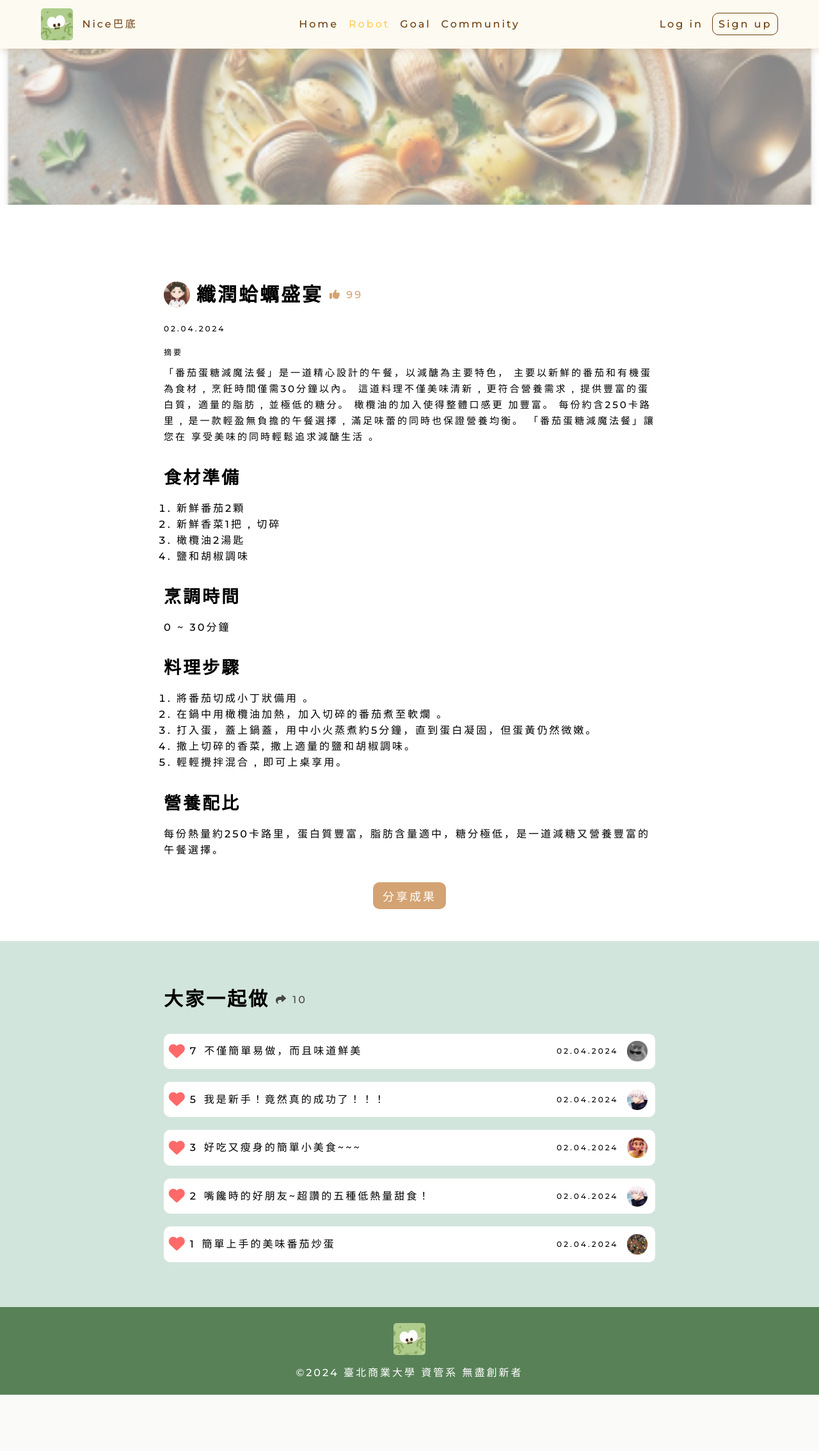
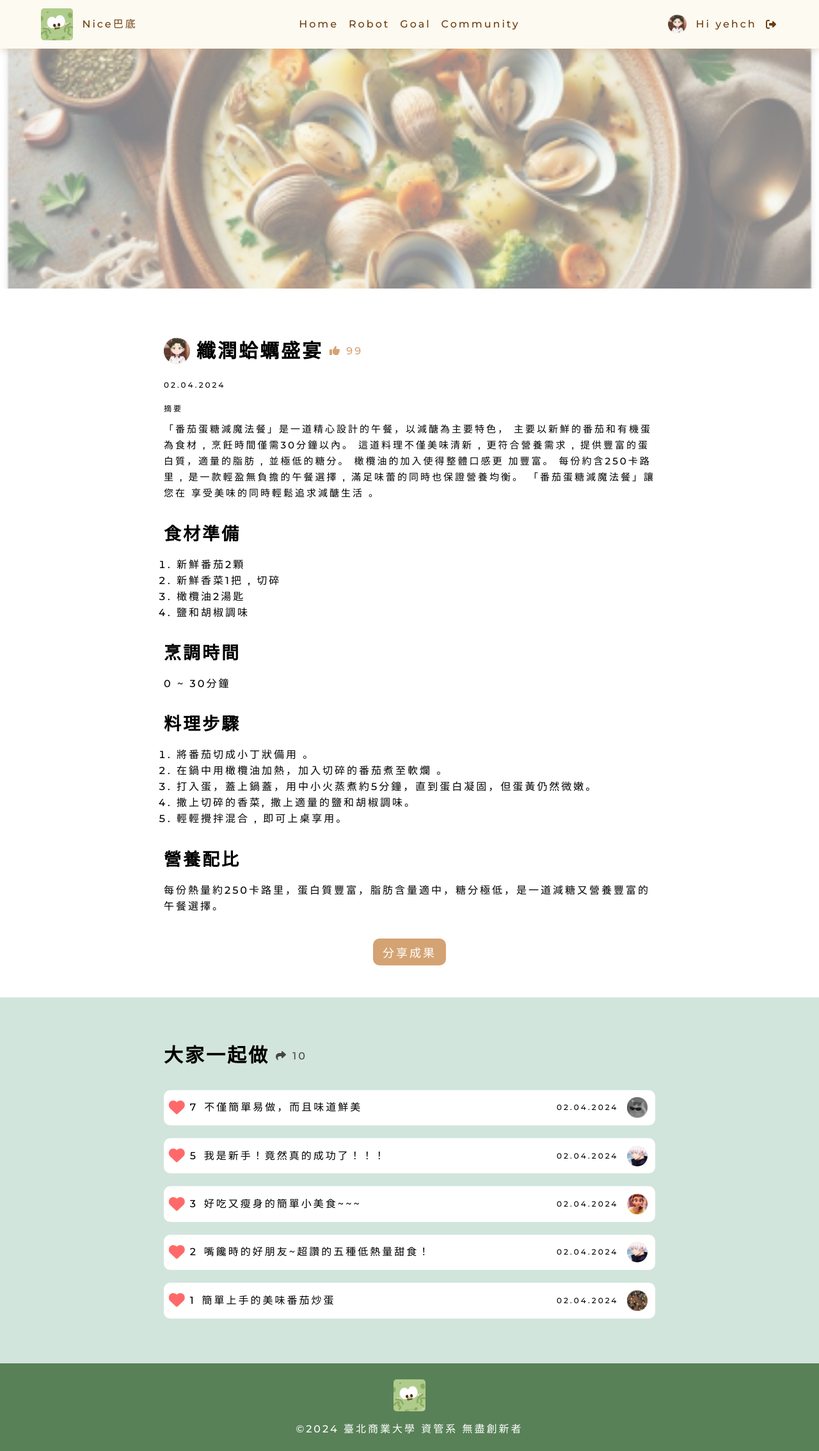
Before and after one commit to ntubimd113207/Nice-, a Flask app: page /robott/selfList/share in a window 1280 px wide. Shown: the whole page at 64% size. Before the commit the page ends 2180 px from the top, so only its background shows below. Run offline with Flask 3, Linux system fonts and the light colour scheme; data that the repository does not hold is empty; some libraries are stand-ins or nearby versions.

Commit message:
調整rwd、nav

```diff
--- a/nicebodyweb/services/robott/app.py
+++ b/nicebodyweb/services/robott/app.py
@@ -26,7 +26,6 @@ def robott_selfList():
 
     #取出資料
     data = cursor.fetchall()
-    print(data)
     #關閉資料庫連線
     connection.close()
 
@@ -46,7 +45,6 @@ def robott_everyList():
 
     #取出資料
     data = cursor.fetchall()
-    print(data)
     #關閉資料庫連線
     connection.close()
 
@@ -66,7 +64,6 @@ def robott_selfList_more():
 
     #取出資料
     data = cursor.fetchall()
-    print(data)
     #關閉資料庫連線
     connection.close()
 
@@ -86,7 +83,6 @@ def robott_everyList_more():
 
     #取出資料
     data = cursor.fetchall()
-    print(data)
     #關閉資料庫連線
     connection.close()
 
@@ -106,7 +102,6 @@ def robott_share():
 
     #取出資料
     data = cursor.fetchall()
-    print(data)
     #關閉資料庫連線
     connection.close()
 
--- a/nicebodyweb/static/components/layout/navbar.js
+++ b/nicebodyweb/static/components/layout/navbar.js
@@ -8,10 +8,10 @@ let renderNav = function() {
         </div>
         <div class="middle">
           <div class="wrap">
-            <a href="/">Home</a>
-            <a class="active" href="/robott/selfList">Robot</a>
-            <a href="">Goal</a>
-            <a href="">Community</a>
+            <a href="/" class="nav-link">Home</a>
+            <a href="/robott/selfList" class="nav-link">Robot</a>
+            <a href="" class="nav-link">Goal</a>
+            <a href="" class="nav-link">Community</a>
           </div>
           <div class="icon">
             <i class="fa-solid fa-bars" id="menuIcon"></i>
@@ -22,10 +22,15 @@ let renderNav = function() {
           <a href="">Log in</a>
           <a href="">Sign up</a>
         </div>
+        <div class="alreadyLogin">
+          <img src="/static/images/user1.png" alt="">
+          <h3>Hi yehch</h3>
+          <i class="fa-solid fa-right-from-bracket"></i>
+        </div>
       </div>
       <div class="sideBar" id="sideBar">
         <a href="">Home</a>
-        <a class="active" href="">Robot</a>
+        <a href="">Robot</a>
         <a href="">Goal</a>
         <a href="">Community</a>
       </div>
@@ -33,4 +38,26 @@ let renderNav = function() {
   `;
 
   document.getElementById("nav-container").innerHTML = navStr;
+
+  let navLinks = document.querySelectorAll('.nav-link');
+  navLinks.forEach(link => {
+    link.addEventListener('click', function() {
+
+      navLinks.forEach(link => {
+        link.style.color = '#6E3D0D';
+      });
+
+      link.style.color = '#FFCF56';
+
+      localStorage.setItem('activeLinkId', link.getAttribute('href'));
+    });
+  });
+
+  let activeLinkId = localStorage.getItem('activeLinkId');
+  if (activeLinkId) {
+    let activeLink = document.querySelector(`[href="${activeLinkId}"]`);
+    if (activeLink) {
+      activeLink.style.color = '#FFCF56';
+    }
+  }
 }
--- a/nicebodyweb/static/css/layout/footer.css
+++ b/nicebodyweb/static/css/layout/footer.css
@@ -23,3 +23,32 @@ footer p {
   font-size: 1em;
   margin: 0;
 }
+
+/* Medium 1024px */
+
+@media screen and (max-width:1024px) {
+  footer img {
+    display: none;
+  }
+}
+
+/* Small 768px */
+
+@media screen and (max-width:768px) {
+  footer {
+    padding: 3% 0;
+  }
+
+  footer p {
+    font-size: 0.75em;
+    margin: 0;
+  }
+}
+
+/* X-Small 480px */
+
+@media screen and (max-width:480px) {
+  footer {
+    padding: 4% 0;
+  }
+}
--- a/nicebodyweb/static/css/layout/navbar.css
+++ b/nicebodyweb/static/css/layout/navbar.css
@@ -20,10 +20,14 @@ nav .area .logo {
   display: flex;
   justify-content: flex-start;
   align-items: center;
-  color: #6E3D0D;
   flex: 1;
   margin-left: 5%;
   cursor: pointer;
+}
+
+nav .area .logo h1 {
+  color: #6E3D0D;
+  transition: color 0.3s ease;
 }
 
 nav .area .logo img {
@@ -34,6 +38,8 @@ nav .area .logo img {
   border-radius: 5px;
   margin-right: 5%;
 }
+
+/* middle */
 
 nav .middle {
   flex: 2;
@@ -53,18 +59,18 @@ nav .middle .wrap a,
 .logSign a {
   text-decoration: none;
   color: #6E3D0D;
-}
-
-nav .middle .wrap .active {
-  color: #FFCF56;
+  border-bottom: none;
+  transition: color 0.3s ease;
 }
 
 nav .middle .icon {
   display: none;
 }
 
+/* logSign */
+
 nav .logSign {
-  display: flex;
+  display: none;
   justify-content: flex-end;
   align-items: center;
   flex: 1;
@@ -78,6 +84,41 @@ nav .logSign :last-child {
   margin-left: 5%;
 }
 
+/* alreadyLogin */
+
+nav .alreadyLogin {
+  display: flex;
+  justify-content: flex-end;
+  align-items: center;
+  flex: 1;
+  margin-right: 5%;
+}
+
+.alreadyLogin img {
+  max-width: 100%;
+  max-height: 100%;
+  width: 10%;
+  height: auto;
+  cursor: pointer;
+}
+
+.alreadyLogin h3 {
+  font-size: 1em;
+  color: #6E3D0D;
+  margin: 0 5%;
+  cursor: pointer;
+  transition: color 0.3s ease;
+}
+
+.alreadyLogin i {
+  font-size: 1em;
+  color: #6E3D0D;
+  cursor: pointer;
+  transition: color 0.3s ease;
+}
+
+/* sideBar */
+
 nav .sideBar {
   display: none;
 }
@@ -88,6 +129,14 @@ nav .sideBar a {
   padding: 0px 50px;
   cursor: pointer;
   color: #FCFAF1;
+}
+
+nav .middle .wrap a:hover,
+nav .area .logo h1:hover,
+.logSign a:hover,
+.alreadyLogin h3:hover,
+.alreadyLogin i:hover {
+  color: #FFCF56;
 }
 
 /* X-Large 1440px */
@@ -162,3 +211,11 @@ nav .sideBar a {
     padding-top: 3%;
   }
 }
+
+/* X-Small 480px */
+
+@media screen and (max-width:480px) {
+  nav {
+    padding: 5% 0;
+  }
+}
--- a/nicebodyweb/static/css/robott/generateRecipes.css
+++ b/nicebodyweb/static/css/robott/generateRecipes.css
@@ -37,7 +37,7 @@ article {
 .content {
   display: grid;
   grid-gap: 50px;
-  grid-template-columns: repeat(auto-fit, minmax(350px, 1fr));
+  grid-template-columns: repeat(auto-fit, minmax(250px, 1fr));
   justify-content: space-between;
   margin-top: 2%;
 }
--- a/nicebodyweb/static/css/robott/shareResults.css
+++ b/nicebodyweb/static/css/robott/shareResults.css
@@ -1,17 +1,17 @@
 /* banner */
 .banner {
     width: 100%;
-    height: 40vh;
+    height: 50vh;
     overflow: hidden;
+    padding-top: 4%;
 }
 
 .banner img {
     max-width: 100%;
-    max-height: 120%;
-    width: 120%;
+    max-height: 100%;
+    width: 100%;
     opacity:0.5;
-    object-fit: cover; /* 使用 cover 讓圖片填滿容器，同時保持原比例 */
-    object-position: 50% 51%; /* 使用 object-position 來定位圖片 */
+    object-fit: cover;
 }
 
 /* receipe */
@@ -34,8 +34,6 @@
     display: grid;
     justify-content: center;
     align-items: center;
-    margin-left: auto;
-    margin-right: auto;
 }
 
 /* title */
@@ -43,8 +41,7 @@
     display: flex;
     justify-content: flex-start;
     margin: 40px 0 20px;
-    writing-mode: horizontal-tb; /* 讓文字水平排列 */
-    margin-top: 120px;
+    margin-top: 10%;
     align-items: center;
 }
 
@@ -99,8 +96,6 @@
 }
 
 .content p {
-    list-style: decimal;
-    padding-left: 0px;
     margin-bottom: 5%;
 }
 
@@ -165,10 +160,17 @@
     margin-bottom: 20px;
 }
 
-.each .left,
+.each .left {
+  display: flex;
+  justify-content: flex-start;
+  align-items: center;
+  width: 80%;
+}
+
 .each .right {
-    display: flex;
-    align-items: center;
+  display: flex;
+  justify-content: flex-end;
+  align-items: center;
 }
 
 .left .like {
@@ -183,6 +185,13 @@
     margin-right: 5px;
 }
 
+.left p {
+  width: 100%;
+  text-overflow: ellipsis;
+  overflow: hidden;
+  white-space: nowrap;
+}
+
 .right p {
     margin-right: 10px;
     font-size: 12px;
@@ -191,3 +200,74 @@
 .right img{
     transform: scale(0.8);
 }
+
+/* X-Large 1440px */
+
+@media screen and (max-width:1440px) {
+}
+
+/* Large 1200px */
+
+@media screen and (max-width:1200px) {
+  .each .left {
+    width: 70%;
+  }
+}
+
+/* Medium 1024px */
+
+@media screen and (max-width:1024px) {
+  .receipe > .wrap,
+  .comment > .wrap {
+    width: 70%;
+    margin-bottom: 50px;
+  }
+}
+
+.content p {
+  margin-bottom: 5%;
+}
+
+/* Small 768px */
+
+@media screen and (max-width:768px) {
+  .button button {
+    padding: 2% 4%;
+  }
+
+  .content p {
+    margin-bottom: 10%;
+  }
+
+  .comment .word .each {
+    padding: 2%;
+  }
+}
+
+/* X-Small 480px */
+
+@media screen and (max-width:480px) {
+  .receipe > .wrap > .title {
+    margin: 20% 0 10%;
+  }
+
+  .content h2 {
+    margin: 10% 0;
+  }
+
+  .comment > .wrap > .title {
+    margin: 15% 0 10%;
+  }
+
+  .comment .word .each {
+    padding: 2%;
+  }
+
+  .each .left {
+    width: 80%;
+  }
+
+  .right p {
+    display: none;
+  }
+}
```
Also changed, not shown: nicebodyweb/static/css/base/main.css (+0 -7 lines), nicebodyweb/static/css/robott/recipeWorld.css (+86 -11 lines), nicebodyweb/templates/robott/recipeWorld.html (+3 -5 lines), 1 other file.
